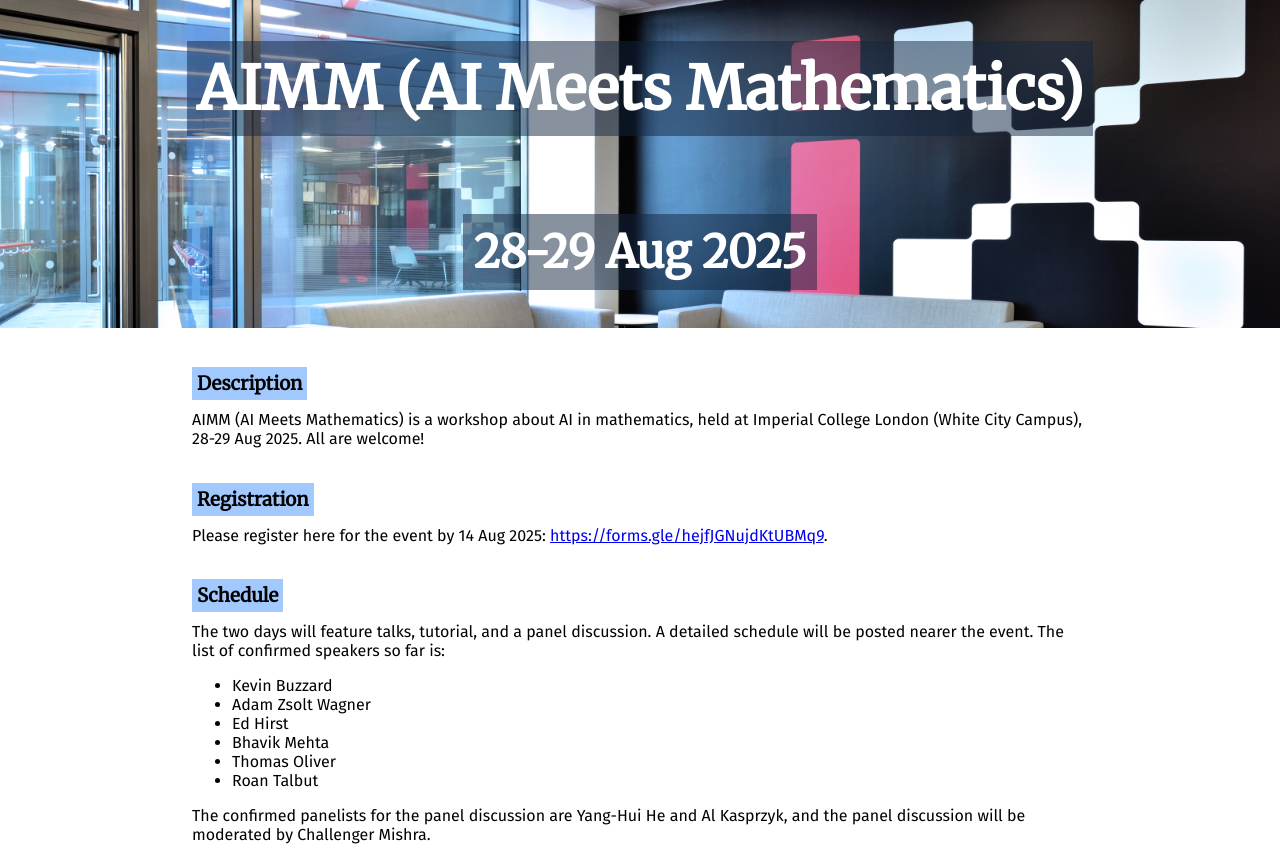
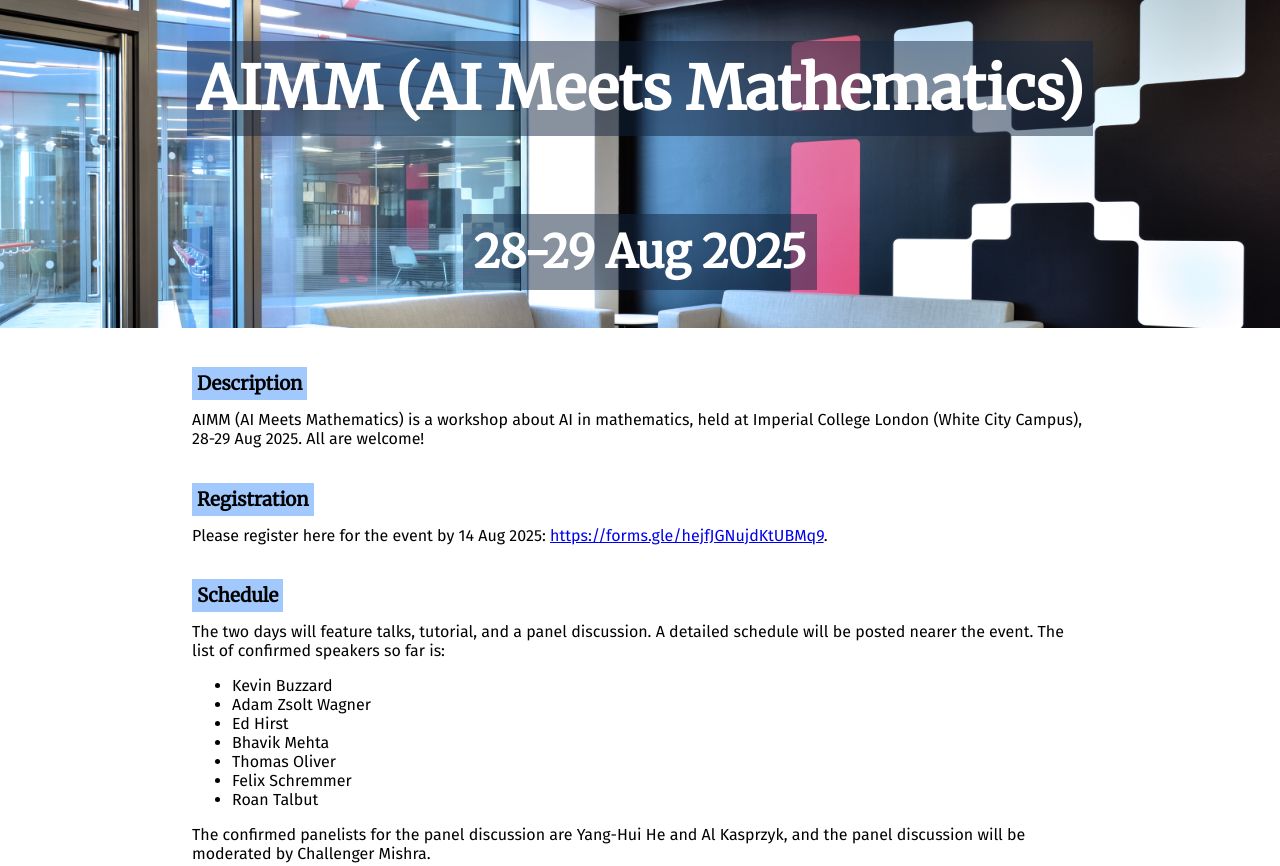
Before and after one commit to AIMM-workshop/AIMM-workshop.github.io, a plain HTML site: page index.html in a window 1280 px wide. Shown: the top 866 px of the page. Drawn offline with Linux system fonts and the light colour scheme.

Commit message:
Add Felix speaker

```diff
--- a/index.html
+++ b/index.html
@@ -90,6 +90,7 @@ table {
     <li>Ed Hirst</li>
     <li>Bhavik Mehta</li>
     <li>Thomas Oliver</li>
+    <li>Felix Schremmer</li>
     <li>Roan Talbut</li>
   </ul>
   <p>The confirmed panelists for the panel discussion are Yang-Hui He and Al Kasprzyk, and the panel discussion will be moderated by Challenger Mishra.</p>
```
